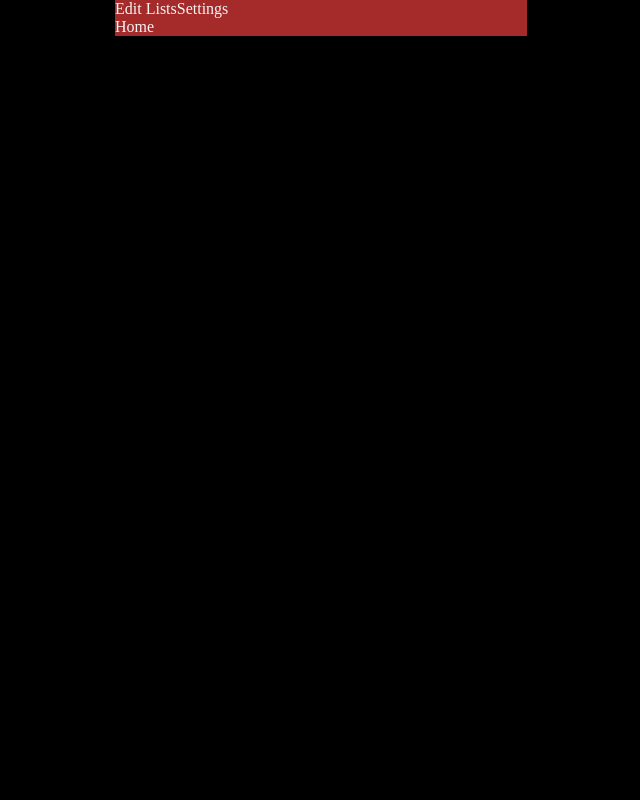
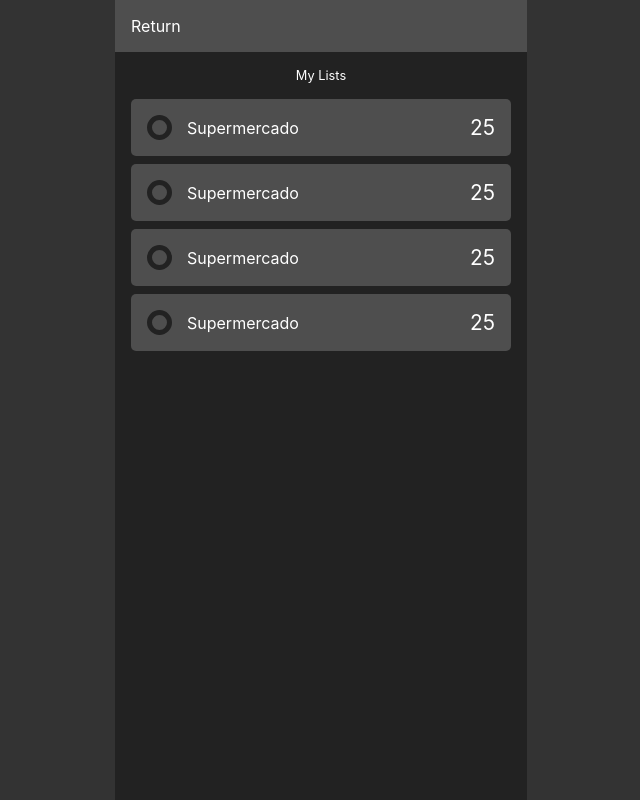
Before and after one commit to drkedrkedjon/reminders-app-react-firebase, a React (Vite) app: page / in a window 1280 px wide. Both pictures are taken after a click on the button "Edit Lists". Shown: the whole page, without its empty margins (319-959 px from the left). Built offline with nearby package versions, Linux system fonts and the light colour scheme.

Commit message:
Top bar + Lists & settings  html and  css work in progressss

```diff
--- a/src/App.jsx
+++ b/src/App.jsx
@@ -1,12 +1,10 @@
 import { BrowserRouter, Route, Routes } from "react-router-dom";
-import BarraAjustes from "./componentes/BarraAjustes";
 import Home from "./pages/Home";
 
 function App() {
   return (
     <main className="main-container">
       <BrowserRouter>
-        <BarraAjustes />
         <Routes>
           <Route path="/" element={<Home />}></Route>
         </Routes>
--- a/src/componentes/Ajustes.jsx
+++ b/src/componentes/Ajustes.jsx
@@ -1,3 +1,14 @@
-export default function Ajustes() {
-  return <h1>Ajustes</h1>;
+/* eslint-disable react/prop-types */
+export default function Ajustes({ handleVisibility }) {
+  return (
+    <div className="ajustes-container">
+      <div className="ajustes-container--barra">
+        <button onClick={() => handleVisibility("ajustes")}>Return</button>
+      </div>
+      <div className="ajustes-lista">
+        <p>Light Mode</p>
+        <p>Logout</p>
+      </div>
+    </div>
+  );
 }
--- a/src/componentes/BarraAjustes.jsx
+++ b/src/componentes/BarraAjustes.jsx
@@ -3,17 +3,22 @@ import Ajustes from "./Ajustes";
 import { useState } from "react";
 
 export default function BarraAjustes() {
+  const [editListVisibility, setEditListVisibility] = useState(false);
   const [ajustesVisibility, setAjustesVisibility] = useState(false);
-  const [editListVisibility, setEditListVisibility] = useState(false);
 
-  function handleVisibility(whatButton) {}
+  function handleVisibility(whatButton) {
+    whatButton === "listas" && setEditListVisibility((oldValue) => !oldValue);
+    whatButton === "ajustes" && setAjustesVisibility((oldValue) => !oldValue);
+  }
 
   return (
-    <div className="barra-ajustes-container">
-      <button onClick={() => handleVisibility("listas")}>Edit Lists</button>
-      <button onClick={() => handleVisibility("ajustes")}>Settings</button>
-      {editListVisibility && <EditLists />}
-      {ajustesVisibility && <Ajustes />}
-    </div>
+    <>
+      <div className="barra-ajustes-container">
+        <button onClick={() => handleVisibility("listas")}>Edit Lists</button>
+        <button onClick={() => handleVisibility("ajustes")}>Settings</button>
+      </div>
+      {editListVisibility && <EditLists handleVisibility={handleVisibility} />}
+      {ajustesVisibility && <Ajustes handleVisibility={handleVisibility} />}
+    </>
   );
 }
--- a/src/componentes/EditLists.jsx
+++ b/src/componentes/EditLists.jsx
@@ -1,3 +1,20 @@
-export default function EditLists() {
-  return <h1>Editar listas</h1>;
+/* eslint-disable react/prop-types */
+import ListsImput from "./ListsImput";
+
+export default function EditLists({ handleVisibility }) {
+  return (
+    <div className="lists-container">
+      <div className="list-container--barra">
+        <button onClick={() => handleVisibility("listas")}>Return</button>
+      </div>
+      <div className="mis-listas">
+        <h2 className="list-title ">My Lists</h2>
+
+        <ListsImput />
+        <ListsImput />
+        <ListsImput />
+        <ListsImput />
+      </div>
+    </div>
+  );
 }
--- /dev/null
+++ b/src/componentes/ListsImput.jsx
@@ -0,0 +1,9 @@
+export default function ListsImput() {
+  return (
+    <div className="list-form-component">
+      <button className="delete-btn"></button>
+      <input type="text" value="Supermercado" />
+      <p className="list-form--num-items">25</p>
+    </div>
+  );
+}
--- a/src/index.css
+++ b/src/index.css
@@ -108,12 +108,108 @@ meter {
 /* My CSS Styles **************** */
 /* ****************************** */
 
+/* Variables */
+
+:root {
+  --fondo-base: #222;
+  --fondo-contraste: #4e4e4e;
+  --letras: #ffffff;
+  --border-radius: 5px;
+}
+
+/* Fonts */
+
+.list-title {
+  text-align: center;
+  font-size: 0.8rem;
+  padding-block: 0.5rem;
+}
+
+/* Base styles */
+
 body {
-  background-color: black;
-  color: whitesmoke;
+  background-color: #333;
+  color: var(--letras);
+  font-family: -apple-system, BlinkMacSystemFont, avenir next, avenir, segoe ui,
+    helvetica neue, helvetica, Cantarell, Ubuntu, roboto, noto, arial,
+    sans-serif;
 }
 .main-container {
   max-width: 412px;
   margin: 0 auto;
-  background-color: brown;
+  background-color: var(--fondo-base);
+  position: relative;
+  height: 100vh;
 }
+
+button {
+  cursor: pointer;
+}
+
+/* List and Reminders form input componentes */
+.list-form-component {
+  display: grid;
+  grid-template-columns: 40px auto 40px;
+  align-items: center;
+  margin-inline: 1rem;
+  background-color: var(--fondo-contraste);
+  padding: 1rem;
+  border-radius: var(--border-radius);
+}
+.delete-btn,
+.cancel-delete-btn {
+  width: 25px;
+  height: 25px;
+  border: 5px solid var(--fondo-base);
+  border-radius: 50%;
+  cursor: pointer;
+}
+.cancel-delete-btn {
+  background-color: red;
+}
+.list-form--num-items {
+  justify-self: end;
+  font-size: 1.3rem;
+}
+
+/* Barra superior de editar listas y ajustes mas sus dos fly in componentes*/
+
+.barra-ajustes-container {
+  display: flex;
+  justify-content: space-between;
+  background-color: var(--fondo-contraste);
+  padding: 1rem;
+  /* position: sticky;
+  top: 0;
+  left: 0; */
+}
+.lists-container,
+.ajustes-container {
+  position: absolute;
+  inset: 0;
+}
+.list-container--barra,
+.ajustes-container--barra {
+  background-color: var(--fondo-contraste);
+  padding: 1rem;
+  position: sticky;
+  top: 0;
+  left: 0;
+}
+.ajustes-container--barra {
+  text-align: right;
+}
+
+.mis-listas,
+.ajustes-lista {
+  display: flex;
+  flex-direction: column;
+  gap: 0.5rem;
+  background-color: var(--fondo-base);
+  padding-top: 0.5rem;
+}
+.ajustes-lista {
+  gap: 2rem;
+  padding: 4rem 2rem;
+  align-items: end;
+}
--- a/src/pages/Home.jsx
+++ b/src/pages/Home.jsx
@@ -1,3 +1,5 @@
+import BarraAjustes from "../componentes/BarraAjustes";
+
 export default function Home() {
-  return <h2>Home</h2>;
+  return <BarraAjustes />;
 }
```
